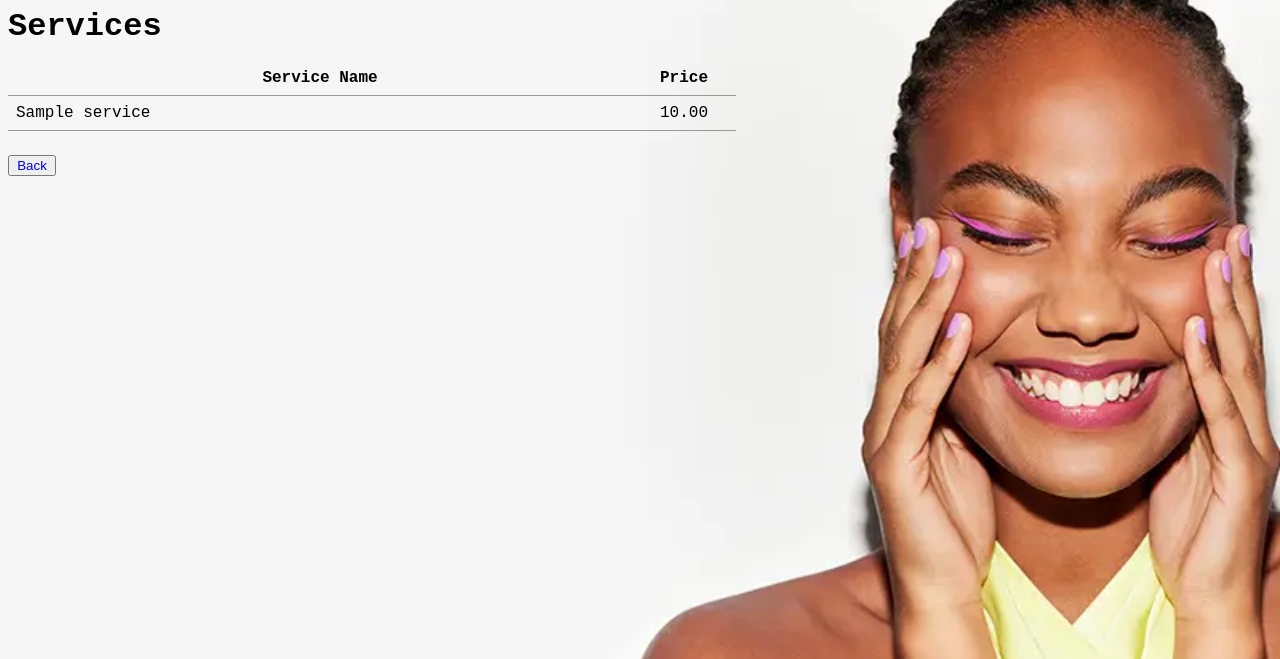
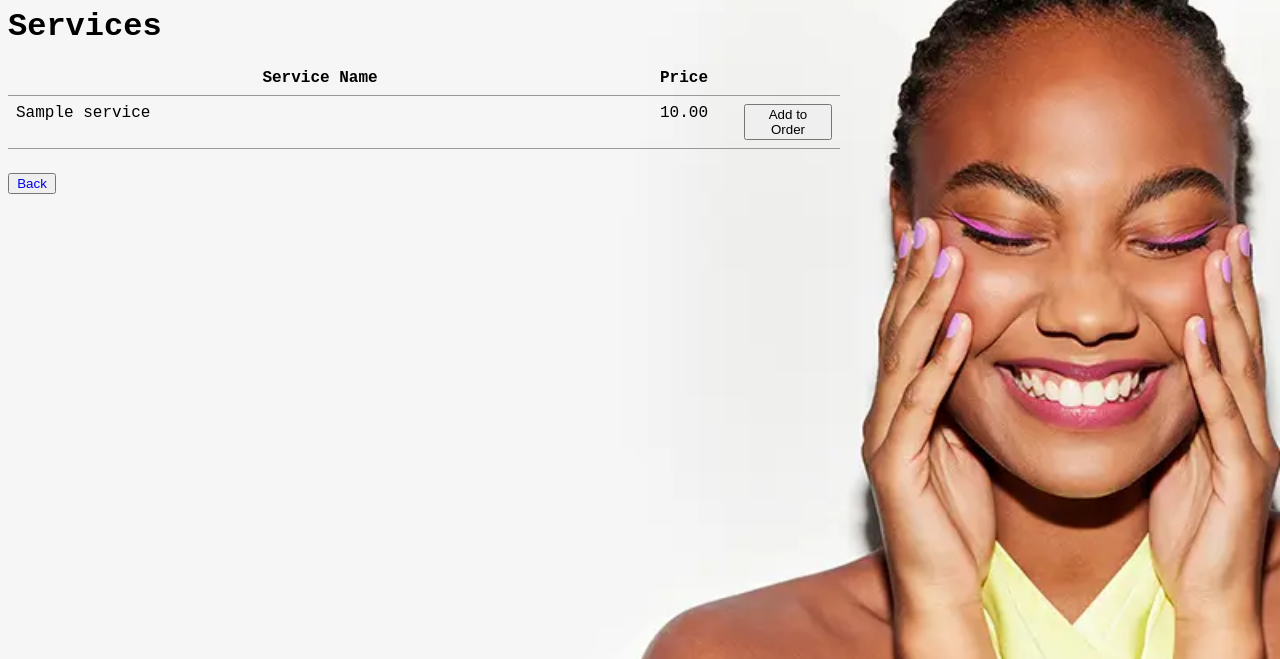
Before and after one commit to IngridaVaitkuviene/ptu5_django_beauty_services, a Django app: page /salon/services/ in a window 1280 px wide. Shown: the part 90-749 px from the top of the page. Run offline with Django 4.2, Linux system fonts and the light colour scheme; tables that the repository leaves empty hold one stand-in row (values such as "Sample post").

Commit message:
UserOrderDetailAddForm, UserOrderDetailCreateView, created, Add details button added into my orders, Add to order button added into salon services, but not working

```diff
--- a/ptu5_beauty_services/beauty_services/static/beauty_services/css/base.css
+++ b/ptu5_beauty_services/beauty_services/static/beauty_services/css/base.css
@@ -194,7 +194,7 @@ table {
 }
 
 .my-orders-table {
-    grid-template-columns: 0.10fr 0.35fr 0.25fr 0.50fr 0.5fr 0.25fr 0.5fr;
+    grid-template-columns: 0.10fr 0.35fr 0.25fr 0.50fr 0.5fr 0.25fr 0.25fr 0.5fr;
 }
 
 .my-order-details-table {
@@ -207,7 +207,7 @@ table {
 }
 
 .salon-services-table {
-    grid-template-columns: 0.6fr 0.1fr;
+    grid-template-columns: 0.6fr 0.1fr 0.1fr;
 }
 
 .center {
--- a/ptu5_beauty_services/beauty_services/templates/beauty_services/salon_services.html
+++ b/ptu5_beauty_services/beauty_services/templates/beauty_services/salon_services.html
@@ -6,9 +6,11 @@
 <div class='table-grid salon-services-table'>
     <div class='table-grid-cell center dark'>Service Name</div>
     <div class='table-grid-cell center dark'>Price</div>
+    <div class='table-grid-cell center dark'></div>
     {% for salon_service in service_list %}
        <div class='table-grid-cell'>{{ salon_service.service_name }}</div>
        <div class='table-grid-cell center'>{{ salon_service.price }} </div>
+       <div class='table-grid-cell center'><button>Add to Order</button></div>
     {% endfor %}
 </div>
 <div class="paginator">
--- a/ptu5_beauty_services/beauty_services/urls.py
+++ b/ptu5_beauty_services/beauty_services/urls.py
@@ -10,6 +10,7 @@ urlpatterns = [
     path('services/', views.ServiceListView.as_view(), name='services'),
     path('my_orders/', views.UserOrderListView.as_view(), name='user_orders'),
     path('my_order/<int:pk>/', views.UserOrderDetailView.as_view(), name='user_order'),
+    path('my_order/<int:pk>/add_order_details/', views.UserOrderDetailCreateView.as_view(), name='user_order_details_add'),
     path('create_new_order/', views.UserOrderCreateView.as_view(), name='user_order_create'),
     path('update_order/<int:pk>/', views.UserOrderUpdateView.as_view(), name='user_order_update'),
     path('cancel_order/<int:pk>/', views.UserOrderDeleteView.as_view(), name='user_order_delete'),
--- a/ptu5_beauty_services/beauty_services/views.py
+++ b/ptu5_beauty_services/beauty_services/views.py
@@ -6,8 +6,8 @@ from django.shortcuts import render, get_object_or_404
 from django.urls import reverse, reverse_lazy
 from django.views.generic import ListView, DetailView, CreateView, UpdateView, DeleteView
 from django.views.generic.edit import FormMixin
-from . models import ServiceType, BeautySalon, Service, Order, OrderLine
-from . forms import SalonReviewForm, UserOrderForm, UserOrderUpdateForm, tomorrow
+from . models import ServiceType, BeautySalon, Service, SalonService, Order, OrderLine
+from . forms import SalonReviewForm, UserOrderForm, UserOrderDetailAddForm, UserOrderUpdateForm, tomorrow
 
 def index(request):
     types =  ServiceType.objects.all()
@@ -90,6 +90,7 @@ class SalonReviewView(FormMixin, DetailView):
         messages.success(self.request, 'Your review/comment has been posted')
         return super().form_valid(form)
 
+
 class ServiceListView(ListView):
     model = Service
     paginate_by = 15
@@ -152,6 +153,33 @@ class UserOrderCreateView(LoginRequiredMixin, CreateView):
         return initial
 
 
+class UserOrderDetailCreateView(LoginRequiredMixin, CreateView):
+    model = Order
+    form_class = UserOrderDetailAddForm
+    template_name = 'beauty_services/user_order_detail_create.html'
+
+    def form_valid(self, form):
+        messages.success(self.request, "Details added")
+        return super().form_valid(form)
+
+    def get_success_url(self):
+        return reverse('user_order', kwargs={'pk': self.get_object().id})
+
+    def get_initial(self):
+        initial = super().get_initial()
+        initial['order'] = self.get_object()
+        initial['price'] = 0
+        return initial
+
+    def get_form(self, form_class=UserOrderDetailAddForm):
+        form = super().get_form(form_class)
+        order = self.get_object()
+        if order.order_lines.count() > 0:
+            salon = order.order_lines.first().salon_service.beauty_salon
+            form.fields['salon_service'].queryset = SalonService.objects.filter(beauty_salon=salon)
+        return form
+
+
 class UserOrderUpdateView(LoginRequiredMixin, UserPassesTestMixin, UpdateView):
     model = Order
     form_class = UserOrderUpdateForm
```
Also changed, not shown: ptu5_beauty_services/beauty_services/forms.py (+14 -1 lines), ptu5_beauty_services/beauty_services/templates/beauty_services/user_order_detail_create.html (added, +10 -0 lines), ptu5_beauty_services/beauty_services/templates/beauty_services/user_order_list.html (+10 -2 lines).
